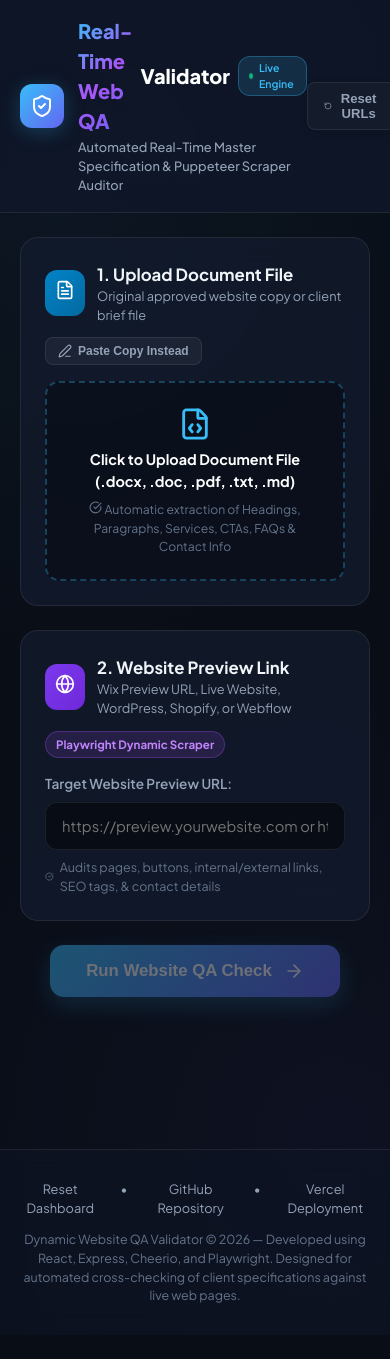
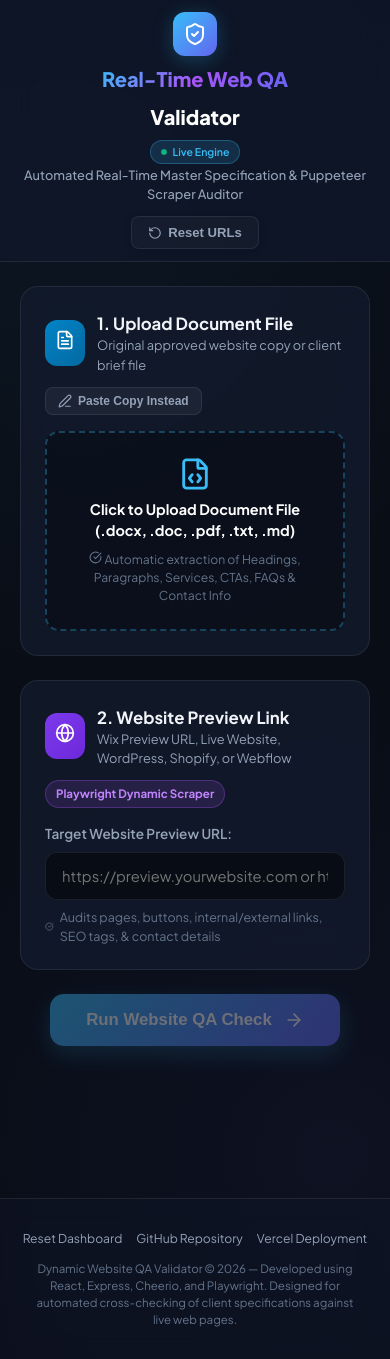
Before and after one commit to arjunn-git/real-time-web-qa, a React (Vite) app: page / in a window 390 px wide. Before the commit the page ends 1335 px from the top, so only its background shows below. Built offline with nearby package versions, Linux system fonts and the light colour scheme.

Commit message:
style: implement sticky flexbox footer pinned to bottom of page and add mobile-only responsive scaling overrides

```diff
--- a/src/components/ChecklistSections.tsx
+++ b/src/components/ChecklistSections.tsx
@@ -207,7 +207,7 @@ export const ChecklistSections: React.FC<ChecklistSectionsProps> = ({ report })
                   <div style={{ padding: '20px', display: 'flex', flexDirection: 'column', gap: '16px' }}>
 
                     {/* Headers */}
-                    <div style={{ display: 'grid', gridTemplateColumns: '1fr 1fr', gap: '20px', borderBottom: '1px solid rgba(255,255,255,0.06)', paddingBottom: '8px' }}>
+                    <div className="comparison-grid-header">
                       <div style={{ fontSize: '0.78rem', fontWeight: 800, color: '#94a3b8', textTransform: 'uppercase', letterSpacing: '0.5px' }}>
                         📄 Document Content (Expected / Correct)
                       </div>
@@ -223,12 +223,7 @@ export const ChecklistSections: React.FC<ChecklistSectionsProps> = ({ report })
                         return (
                           <div
                             key={idx}
-                            style={{
-                              display: 'grid',
-                              gridTemplateColumns: '1fr 1fr',
-                              gap: '20px',
-                              alignItems: 'stretch'
-                            }}
+                            className="comparison-grid-row"
                           >
                             {/* Left Side: Document Content (Correct) */}
                             <div
--- a/src/index.css
+++ b/src/index.css
@@ -56,6 +56,7 @@ body {
   margin: 0 auto;
   padding: 24px 20px 60px;
   width: 100%;
+  flex: 1;
 }
 
 /* NAVBAR */
@@ -1204,6 +1205,91 @@ body {
   line-height: 1.5;
 }
 
+/* Responsive Grid Classes for Comparison */
+.comparison-grid-header {
+  display: grid;
+  grid-template-columns: 1fr 1fr;
+  gap: 20px;
+  border-bottom: 1px solid rgba(255, 255, 255, 0.06);
+  padding-bottom: 8px;
+}
+
+.comparison-grid-row {
+  display: grid;
+  grid-template-columns: 1fr 1fr;
+  gap: 20px;
+  align-items: stretch;
+}
+
+/* Mobile responsive breakpoints (Mobile only, no change to desktop) */
+@media (max-width: 768px) {
+  .comparison-grid-header {
+    display: none; /* Hide header row on mobile as it stacks vertically */
+  }
+  .comparison-grid-row {
+    grid-template-columns: 1fr;
+    gap: 12px;
+  }
+}
+
+@media (max-width: 640px) {
+  /* Navbar */
+  .navbar-content {
+    flex-direction: column;
+    gap: 12px;
+    align-items: center;
+    padding: 12px 16px;
+  }
+  .brand-logo {
+    flex-direction: column;
+    text-align: center;
+    gap: 8px;
+  }
+  .brand-title {
+    flex-direction: column;
+    align-items: center;
+    font-size: 1.15rem;
+    text-align: center;
+  }
+  .brand-subtitle {
+    font-size: 0.75rem;
+    text-align: center;
+  }
+  .navbar-controls {
+    width: 100%;
+    display: flex;
+    justify-content: center;
+  }
+
+  /* Delivery Status Banner */
+  .delivery-status-card {
+    flex-direction: column;
+    gap: 20px;
+    text-align: center;
+    padding: 24px 20px;
+  }
+  .status-header-content {
+    flex-direction: column;
+    gap: 12px;
+    text-align: center;
+  }
+
+  /* Footer responsive wrapping */
+  .footer-links {
+    flex-wrap: wrap;
+    justify-content: center;
+    gap: 8px 14px;
+    font-size: 0.76rem;
+  }
+  .footer-links span {
+    display: none; /* Hide bullet points and wrap nicely */
+  }
+  .footer-meta-text {
+    font-size: 0.72rem;
+    padding: 0 10px;
+  }
+}
+
 @media print {
   body { background: #fff; color: #000; }
   .navbar-container, .input-panel-container, .export-toolbar-container { display: none !important; }
```
